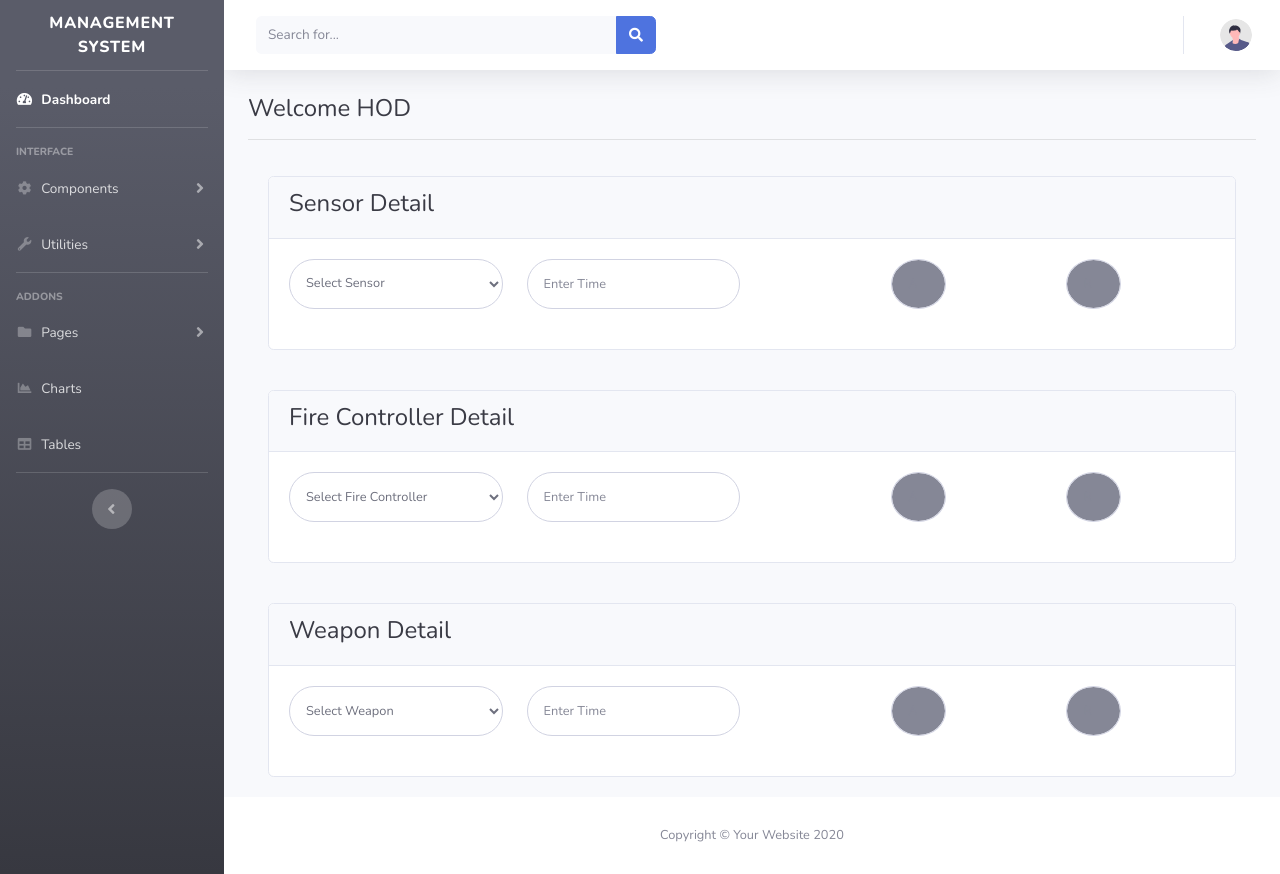
After one commit to anumrafaqat66/DataManagementSystem, a PHP site: the page made by application/views/hod/hod.php in a window 1280 px wide. The commit adds this page. Run offline with PHP 8.4, Linux system fonts and the light colour scheme; the template is opened without the code that fills it, so the values that code supplies are empty.

Commit message:
Code Updated

```diff
--- /dev/null
+++ b/application/views/hod/hod.php
@@ -0,0 +1,130 @@
+<?php $this->load->view('common/header'); ?>
+
+<div class="container">
+    <h1 class="h4 text-gray-900">Welcome HOD</h1>
+    <hr>
+
+    <div class="card-body">
+
+        <div class="row">
+            <div class="col-lg-12">
+
+                <div class="card">
+                    <div class="card-header">
+                        <h1 class="h4 text-gray-900">Sensor Detail</h1>
+                    </div>
+
+                    <div class="card-body">
+                        <form class="user" role="form" id="update_form" method="post" action="">
+                            <div class="form-group row">
+                                <div class="col-sm-3 mb-1">
+                                    <select class="form-control rounded-pill" name="controller_type" id="controller_type" data-placeholder="Select Controller" style="font-size: 0.8rem; height:50px;">\
+                                        <option class="form-control form-control-user" value="">Select Sensor</option>
+                                        <option class="form-control form-control-user" value="Sensor">Sensor</option>
+                                        <option class="form-control form-control-user" value="Fire Controller">Fire Controller</option>
+                                        <option class="form-control form-control-user" value="Weapon">Weapon</option>
+                                    </select>
+                                </div>
+                                <div class="col-sm-3 mb-1">
+                                    <input type="text" class="form-control form-control-user" name="time" id="time" placeholder="Enter Time">
+                                </div>
+                                <div class="col-sm-1 mb-1"></div>
+                                <div class="col-sm-1 mx-5 mb-1">
+                                    <input type="text" class="form-control form-control-user rounded-circle bg-secondary text-white" name="availability" id="availability" placeholder="A">
+                                </div>
+                                <div class="col-sm-1 mx-5 mb-1">
+                                    <input type="text" class="form-control form-control-user rounded-circle bg-secondary text-white" name="reliability" id="reliability" placeholder="R">
+                                </div>
+                            </div>
+
+                        </form>
+                    </div>
+                </div>
+            </div>
+        </div>
+    </div>
+
+
+    <div class="card-body">
+        <div class="row">
+            <div class="col-lg-12">
+
+                <div class="card">
+                    <div class="card-header">
+                        <h1 class="h4 text-gray-900">Fire Controller Detail</h1>
+                    </div>
+
+                    <div class="card-body">
+                        <form class="user" role="form" id="update_form" method="post" action="">
+                            <div class="form-group row">
+                                <div class="col-sm-3 mb-1">
+                                    <select class="form-control rounded-pill" name="controller_type" id="controller_type" data-placeholder="Select Controller" style="font-size: 0.8rem; height:50px;">\
+                                        <option class="form-control form-control-user" value="">Select Fire Controller</option>
+                                        <option class="form-control form-control-user" value="Sensor">Sensor</option>
+                                        <option class="form-control form-control-user" value="Fire Controller">Fire Controller</option>
+                                        <option class="form-control form-control-user" value="Weapon">Weapon</option>
+                                    </select>
+                                </div>
+                                <div class="col-sm-3 mb-1">
+                                    <input type="text" class="form-control form-control-user" name="time" id="time" placeholder="Enter Time">
+                                </div>
+                                <div class="col-sm-1 mb-1"></div>
+                                <div class="col-sm-1 mx-5 mb-1">
+                                    <input type="text" class="form-control form-control-user rounded-circle bg-secondary text-white" name="availability" id="availability" placeholder="A">
+                                </div>
+                                <div class="col-sm-1 mx-5 mb-1">
+                                    <input type="text" class="form-control form-control-user rounded-circle bg-secondary text-white" name="reliability" id="reliability" placeholder="R">
+                                </div>
+                            </div>
+
+                        </form>
+                    </div>
+                </div>
+            </div>
+        </div>
+    </div>
+
+
+    <div class="card-body">
+        <div class="row">
+            <div class="col-lg-12">
+
+                <div class="card">
+                    <div class="card-header">
+                        <h1 class="h4 text-gray-900">Weapon Detail</h1>
+                    </div>
+
+                    <div class="card-body">
+                        <form class="user" role="form" id="update_form" method="post" action="">
+                            <div class="form-group row">
+                                <div class="col-sm-3 mb-1">
+                                    <select class="form-control rounded-pill" name="controller_type" id="controller_type" data-placeholder="Select Controller" style="font-size: 0.8rem; height:50px;">\
+                                        <option class="form-control form-control-user" value="">Select Weapon</option>
+                                        <option class="form-control form-control-user" value="Sensor">Sensor</option>
+                                        <option class="form-control form-control-user" value="Fire Controller">Fire Controller</option>
+                                        <option class="form-control form-control-user" value="Weapon">Weapon</option>
+                                    </select>
+                                </div>
+                                <div class="col-sm-3 mb-1">
+                                    <input type="text" class="form-control form-control-user" name="time" id="time" placeholder="Enter Time">
+                                </div>
+                                <div class="col-sm-1 mb-1"></div>
+                                <div class="col-sm-1 mx-5 mb-1">
+                                    <input type="text" class="form-control form-control-user rounded-circle bg-secondary text-white" name="availability" id="availability" placeholder="A">
+                                </div>
+                                <div class="col-sm-1 mx-5 mb-1">
+                                    <input type="text" class="form-control form-control-user rounded-circle bg-secondary text-white" name="reliability" id="reliability" placeholder="R">
+                                </div>
+                            </div>
+
+                        </form>
+                    </div>
+                </div>
+            </div>
+        </div>
+    </div>
+
+</div>
+
+
+<?php $this->load->view('common/footer'); ?>
```
Also changed, not shown: application/controllers/HOD.php (added, +73 -0 lines), application/controllers/User_Login.php (+3 -5 lines), application/views/manager/manager.php (+28 -12 lines), application/views/technician/technician.php (+12 -8 lines).
